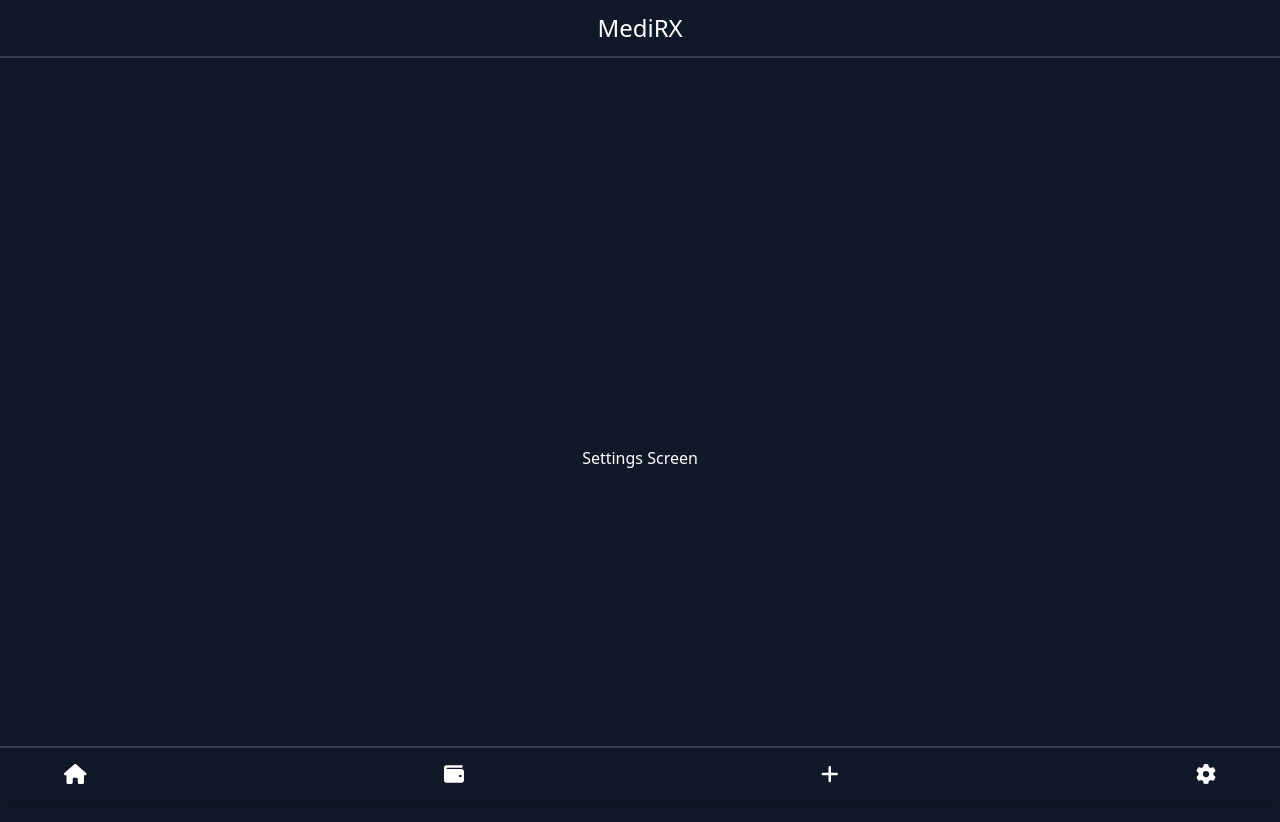
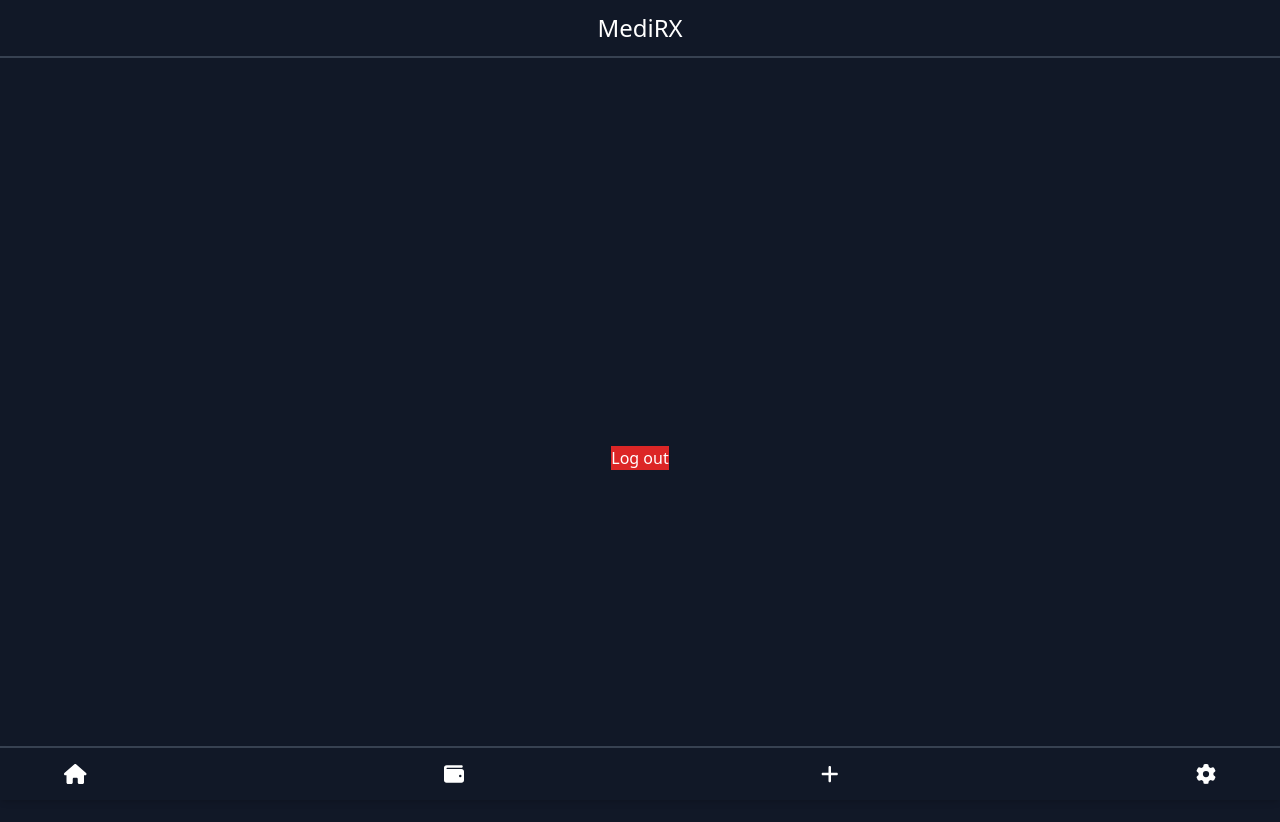
Before and after one commit to manosanjay-g/nfc_smart_card, a Vue app: page /settings in a window 1280 px wide. Shown: the top 822 px of the page. Built offline with nearby package versions, Linux system fonts and the light colour scheme; sample sign-in values are in the browser's storage.

Commit message:
added logout functionality

```diff
--- a/src/screens/SettingsScreen.vue
+++ b/src/screens/SettingsScreen.vue
@@ -1,5 +1,10 @@
 <template>
   <div id="settings-screen" class="flex justify-center items-center">
-    <p>Settings Screen</p>
+    <p class="bg-red-600" @click="authStore.logout">Log out</p>
   </div>
 </template>
+
+<script setup>
+import { useAuthStore } from "../store/authStore";
+const authStore = useAuthStore();
+</script>
```
